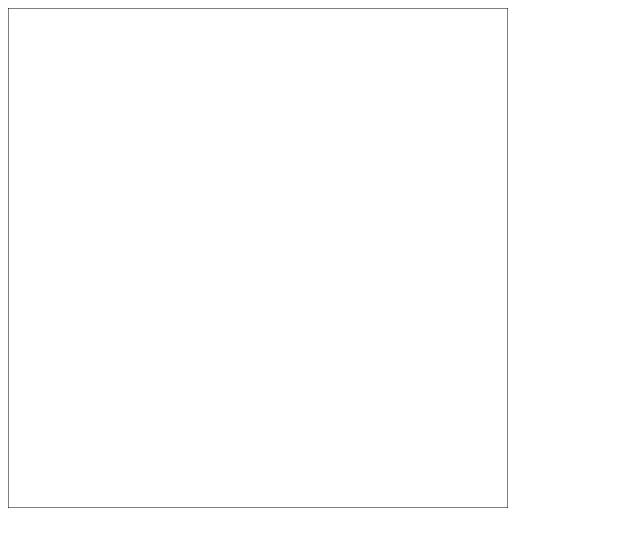
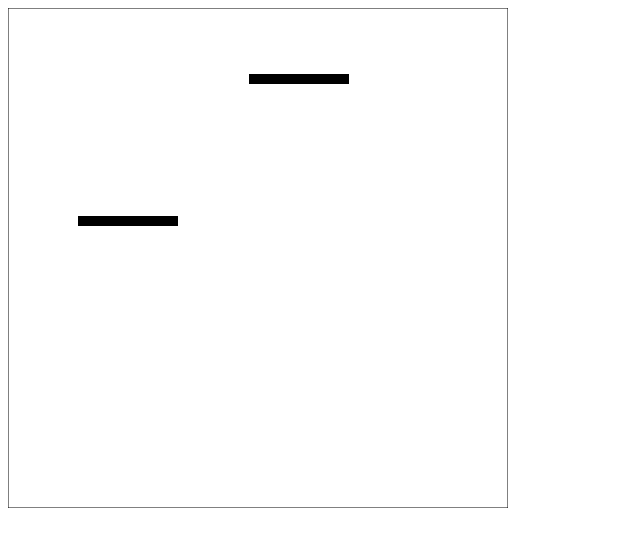
Before and after one commit to sasharad/doodle_jump, a plain HTML site: page index.html in a window 1280 px wide. Shown: the whole page, without its empty margins (0-640 px from the left). Drawn offline with nearby package versions, Linux system fonts and the light colour scheme.

Commit message:
fix blocks creating and painting

```diff
--- a/index.html
+++ b/index.html
@@ -181,27 +181,18 @@
         }
 
 
-        var blocks;
+        var blocks = [];
 
 
 
         function init() {
-            blocks = []
 
             for (let i = 0; i < 2; i++) {
 
-             var x = randomIntFromRange(0, height)
-             var y = randomIntFromRange(0, height)
-
-                 blocks.push(new Block(x, y));
+             var x = randomIntFromRange(0, height);
+             var y = randomIntFromRange(0, height);
+			 blocks.push(new Block(x, y));
             }
-
-            blocks.forEach( function (e) {
-                console.log(e);
-
-                e.draw();
-            });
-
         }
 
         ball = new Ball();
@@ -229,6 +220,9 @@
             ball.move();
             ball.draw();
             blocksDraw();
+			blocks.forEach( function (e) {
+				e.draw();
+			});
             timeoutId();
         }
 
```
